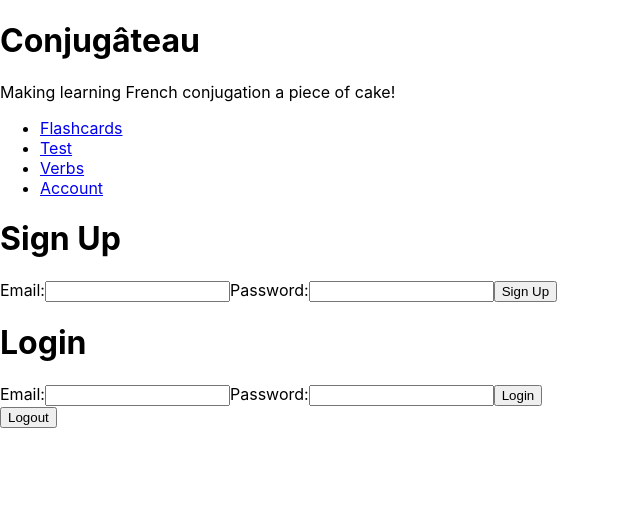
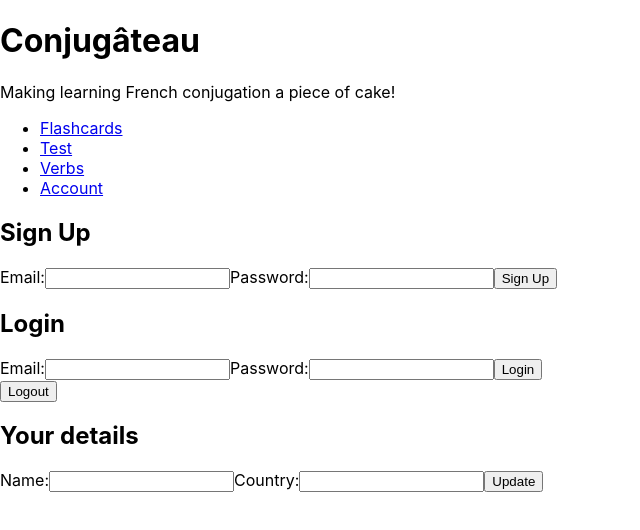
Before and after one commit to patriciamolnar/conjugateau, a React (Create React App) app in the folder frontend/: page /account in a window 1280 px wide. Shown: the top 530 px of the page, without its empty margins (0-640 px from the left). Built offline with nearby package versions, Linux system fonts and the light colour scheme.

Commit message:
changing incorrect property autocomplete to autoComplete, fixing missing import in Profile.js

```diff
--- a/frontend/src/components/LoginForm.js
+++ b/frontend/src/components/LoginForm.js
@@ -30,15 +30,15 @@ function Loginform() {
 
     return(
         <>
-            <h1>Login</h1>
+            <h2>Login</h2>
             <form onSubmit={(e) => registerUser(e)}>
                 <label htmlFor="loginEmail">Email:</label>
                 <input type="email" id="loginEmail" name="email"
-                    value={user.email} autocomplete="email"
+                    value={user.email} autoComplete="email"
                     onChange={(e) => updateDetails(e)}/>
                 <label htmlFor="loginPassword">Password:</label>
                 <input type="password" id="loginPassword" name="password"
-                    value={user.password} autocomplete="current-password"
+                    value={user.password} autoComplete="current-password"
                     onChange={(e) => updateDetails(e)}/>
                 <button type="submit">Login</button>
             </form>
--- a/frontend/src/components/Profile.js
+++ b/frontend/src/components/Profile.js
@@ -1,3 +1,5 @@
+import { useState } from 'react';
+
 function Profile() {
     const [user, setUser] = useState({
         name: '',
@@ -28,15 +30,15 @@ function Profile() {
 
     return(
         <>
-            <p>Your details</p>
+            <h2>Your details</h2>
             <form onSubmit={saveDetails}>
                 <label htmlFor="name">Name:</label>
                 <input type="text" id="name" name="name"
-                    value={user.name} autocomplete="name"
+                    value={user.name} autoComplete="name"
                     onChange={(e) => updateDetails(e)}/>
                 <label htmlFor="country">Country:</label>
                 <input type="text" id="country" name="country"
-                    value={user.location} autocomplete="country"
+                    value={user.location} autoComplete="country"
                     onChange={(e) => updateDetails(e)}/>
                 <button type="submit">Update</button>
             </form>
@@ -44,4 +46,4 @@ function Profile() {
     )
 }
 
-export default Profile
+export default Profile;
--- a/frontend/src/components/Registerform.js
+++ b/frontend/src/components/Registerform.js
@@ -30,15 +30,15 @@ function Registerform() {
 
     return(
         <>
-            <h1>Sign Up</h1>
+            <h2>Sign Up</h2>
             <form onSubmit={(e) => registerUser(e)}>
                 <label htmlFor="registerEmail">Email:</label>
                 <input type="email" id="registerEmail" name="email"
-                    value={user.email} autocomplete="email"
+                    value={user.email} autoComplete="email"
                     onChange={(e) => updateDetails(e)}/>
                 <label htmlFor="registerPassword">Password:</label>
                 <input type="password" id="registerPassword" name="password"
-                    value={user.password} autocomplete="new-password"
+                    value={user.password} autoComplete="new-password"
                     onChange={(e) => updateDetails(e)}/>
                 <button type="submit">Sign Up</button>
             </form>
--- a/frontend/src/pages/Account.js
+++ b/frontend/src/pages/Account.js
@@ -9,7 +9,7 @@ function Account() {
             <Registerform />
             <Loginform />
             <Logout />
-            {/* <Profile /> */}
+            <Profile />
         </>
     )
 }
```
